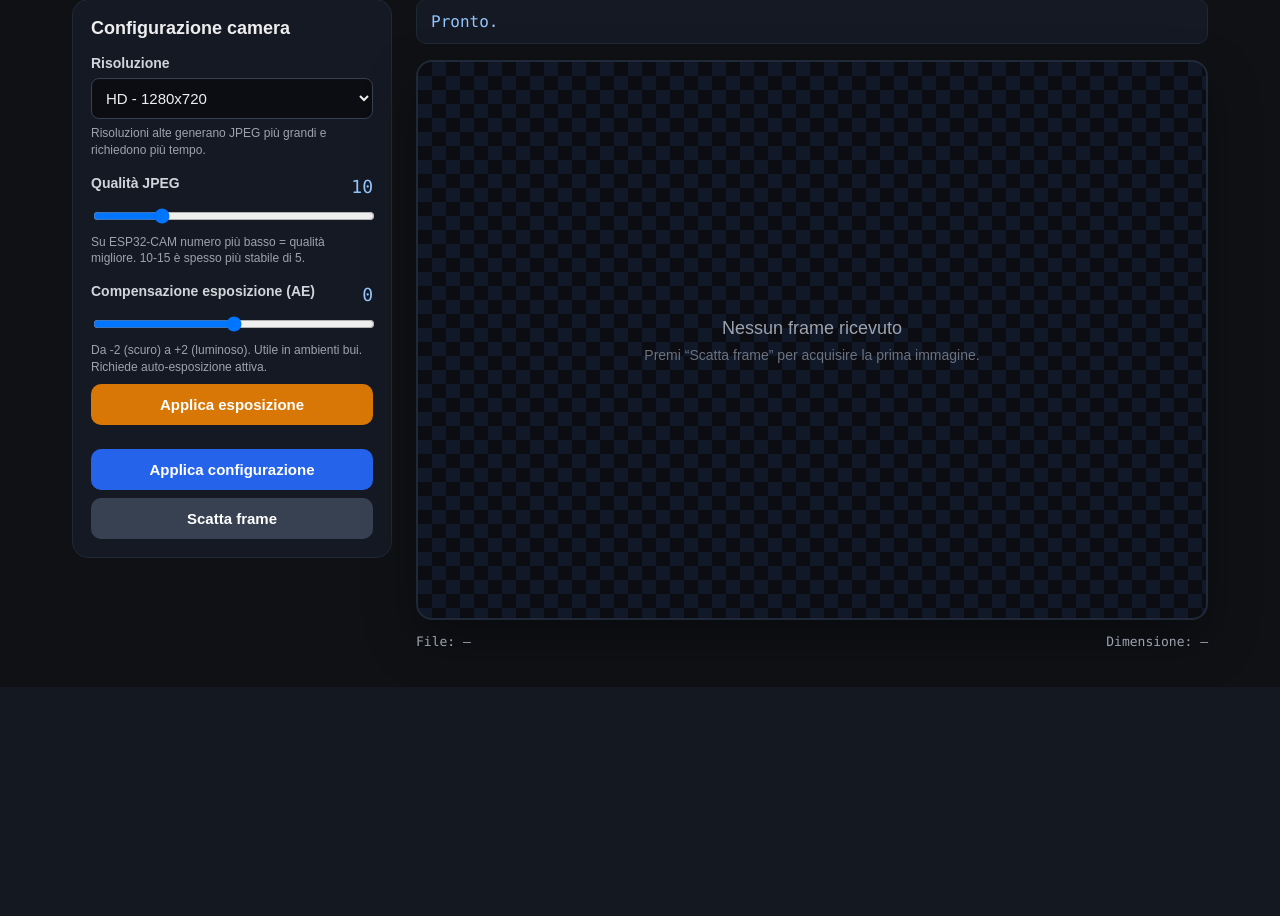
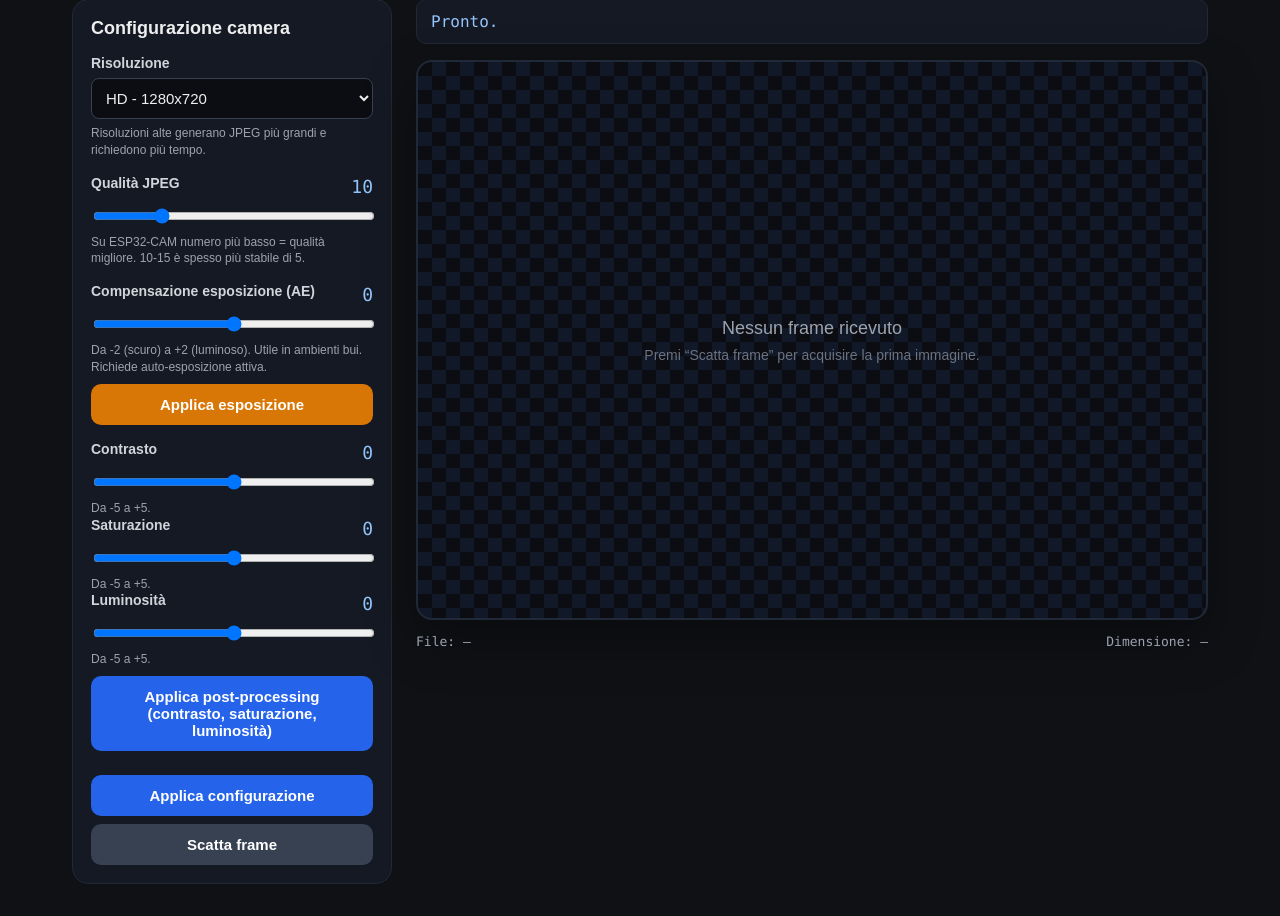
Before and after one commit to scootymadethis/ice-conveyor-camera, a Flask app: page / in a window 1280 px wide. Shown: the part 113-1029 px from the top of the page. Before the commit the page ends 800 px from the top, so only its background shows below. Run offline with Flask 3, Linux system fonts and the light colour scheme.

Commit message:
Add post-processing sliders (contrast, brightness, saturation)

```diff
--- a/hub/templates/index.html
+++ b/hub/templates/index.html
@@ -76,6 +76,66 @@
             </button>
           </div>
 
+          <div class="field">
+            <div class="quality-line">
+              <label for="contrastLevel">Contrasto</label>
+              <div id="contrastLevelValue" class="quality-value">0</div>
+            </div>
+
+            <input
+              type="range"
+              min="-5"
+              max="5"
+              value="0"
+              step="1"
+              id="contrastLevel"
+            />
+
+            <div class="hint">Da -5 a +5.</div>
+
+            <div class="quality-line">
+              <label for="saturationLevel">Saturazione</label>
+              <div id="saturationLevelValue" class="quality-value">0</div>
+            </div>
+
+            <input
+              type="range"
+              min="-5"
+              max="5"
+              value="0"
+              step="1"
+              id="saturationLevel"
+            />
+
+            <div class="hint">Da -5 a +5.</div>
+
+            <div class="quality-line">
+              <label for="brightnessLevel">Luminosità</label>
+              <div id="brightnessLevelValue" class="quality-value">0</div>
+            </div>
+
+            <input
+              type="range"
+              min="-5"
+              max="5"
+              value="0"
+              step="1"
+              id="brightnessLevel"
+            />
+
+            <div class="hint">Da -5 a +5.</div>
+
+            <button
+              id="postProcessingBtn"
+              onclick="applyPostProcessing()"
+              style="margin-top: 8px"
+            >
+              Applica post-processing (contrasto, saturazione, luminosità)
+            </button>
+          </div>
+
+          <div class="field"></div>
+
           <button id="applyBtn" onclick="applyConfig()">
             Applica configurazione
           </button>
```
